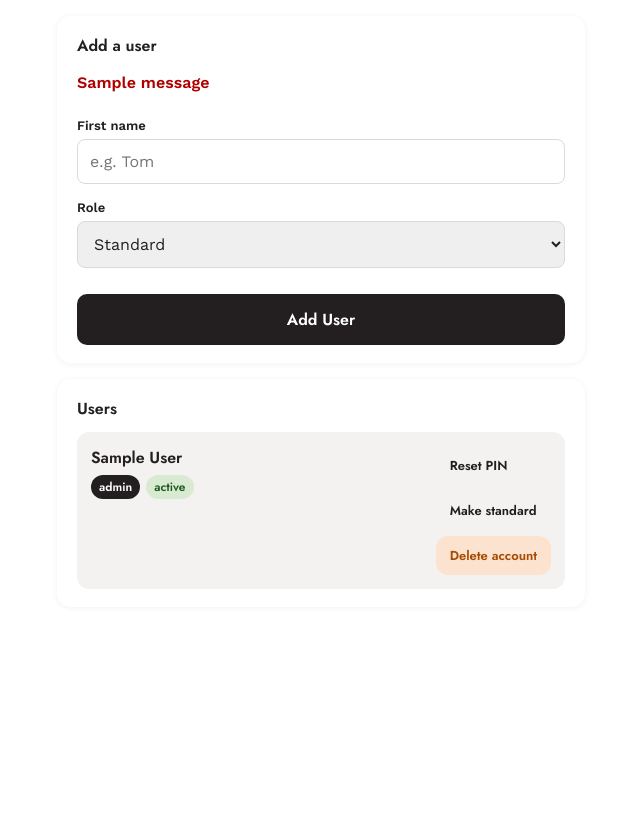
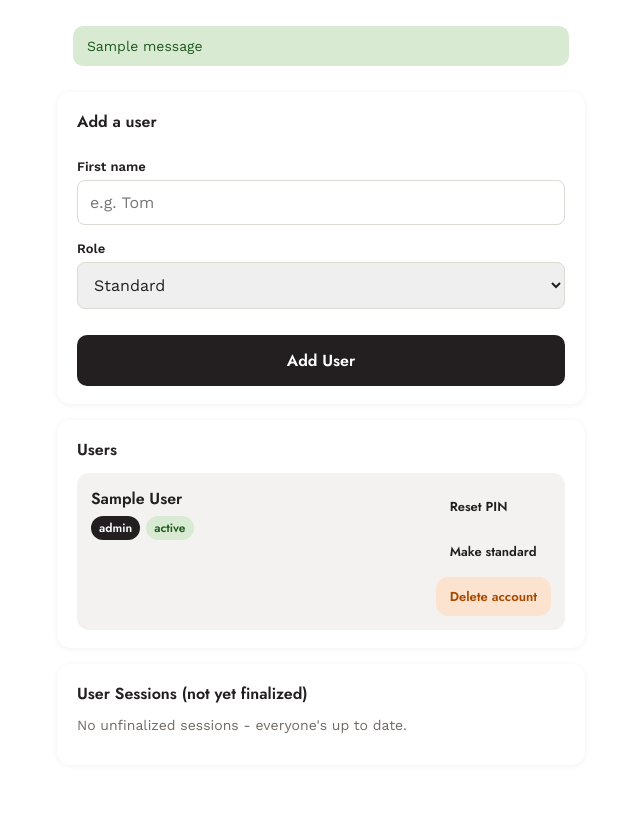
Before and after one commit to nesubat/Campaign-Photo-Portal, a Flask app: page /admin in a window 1280 px wide. Shown: the part 64-885 px from the top of the page, without its empty margins (319-959 px from the left). Before the commit the page ends 653 px from the top, so only its background shows below. Run offline with Flask 3, Linux system fonts and the light colour scheme; the visitor is signed in with stand-in values (Sample User, id 1); tables that the repository leaves empty hold one stand-in row (values such as "Sample post"); one stand-in notice (Sample message) is shown; some libraries are stand-ins or nearby versions.

Commit message:
Add session management: resume/delete/rename, admin oversight, camera status-bar fix
- Job-number page: lists the user's own unfinalized sessions ("Active
  Sessions"), each resumable or deletable; submitting a job+type that
  already has an open session now shows an explicit Continue/Start New
  choice instead of silently resuming (and silently dropping the
  keep-logs checkbox).
- Session page: job number can be corrected mid-session (moves photos
  and merges consignment logs if the corrected number already has one),
  a Delete wipes the whole session, and Cancel returns home without
  losing it. All three are blocked once a batch is submitted.
- Delete now runs via fetch instead of a form POST, so the row just
  disappears from the list instead of reloading the page.
- Admin page: new "User Sessions" section lists every unfinalized
  session across all employees, grouped by employee, oldest first, with
  View/Delete actions.
- Session start times now display as "YYYY/MM/DD hh:mm:ss AM/PM
  AEST/AEDT" everywhere they're shown.
- Added a theme-color meta tag + a visibilitychange repaint, fixing the
  Android status bar staying black after using the camera capture
  button.

```diff
--- a/app.py
+++ b/app.py
@@ -22,7 +22,7 @@ import io
 import re
 import sqlite3
 import uuid
-from datetime import timedelta
+from datetime import datetime, timedelta
 
 from flask import (
     Flask, abort, flash, g, jsonify, redirect, render_template, request, send_from_directory,
@@ -66,6 +66,29 @@ def _load_user():
 @app.context_processor
 def _inject_user():
     return {"current_user": g.user}
+
+
+def _format_started_at(iso_str):
+    """Reformats a stored started_at timestamp (already in the server's own
+    local time - see db.now_iso, which calls astimezone()) into
+    "YYYY/MM/DD hh:mm:ss AM/PM ZONE" for display. The zone label is read off
+    the timestamp's actual UTC offset (AEDT during daylight saving, AEST
+    otherwise) rather than hardcoded, so it stays correct across the
+    changeover instead of just always saying one or the other."""
+    if not iso_str:
+        return ""
+    dt = datetime.fromisoformat(iso_str)
+    offset = dt.utcoffset()
+    if offset == timedelta(hours=11):
+        zone = "AEDT"
+    elif offset == timedelta(hours=10):
+        zone = "AEST"
+    else:
+        zone = dt.strftime("%z")
+    return f"{dt.strftime('%Y/%m/%d %I:%M:%S %p')} {zone}"
+
+
+app.jinja_env.filters["started_at"] = _format_started_at
 
 
 def sanitize_for_filename(raw: str) -> str:
@@ -227,7 +250,13 @@ def change_pin():
 @app.route("/admin")
 @auth.admin_required
 def admin_page():
-    return render_template("admin.html", users=db.list_users())
+    sessions_by_employee = {}
+    for row in db.list_all_open_sessions():
+        sessions_by_employee.setdefault(row["employee_name"], []).append(row)
+    return render_template(
+        "admin.html", users=db.list_users(), sessions_by_employee=sessions_by_employee,
+        categories=CATEGORIES, consignment_logging_category=CONSIGNMENT_LOGGING_CATEGORY,
+    )
 
 
 @app.route("/admin/users", methods=["POST"])
@@ -437,13 +466,26 @@ def _own_session_or_403(sess):
 @app.route("/session/<session_id>/delete", methods=["POST"])
 @auth.login_required
 def delete_session(session_id):
+    """Plain form fallback: deletes then redirects (with a flash) to `next`
+    (defaults to "/"). The list pages (Active Sessions, admin's User
+    Sessions) submit this via fetch instead - see topbar.js - so the row
+    just disappears in place rather than reloading the whole page; `ajax=1`
+    marks that case and gets a bare JSON result with no flash/redirect,
+    since there's no page load left for a flash to appear on."""
+    is_ajax = request.form.get("ajax") == "1"
+    next_url = request.form.get("next") or "/"
     sess = db.get_session(session_id)
     if not sess:
+        if is_ajax:
+            return jsonify(ok=False, error="Session not found."), 404
         abort(404)
     _own_session_or_403(sess)
     if sess["finalized_at"]:
-        flash("This batch was already submitted - it can't be deleted.")
-        return redirect("/")
+        message = "This batch was already submitted - it can't be deleted."
+        if is_ajax:
+            return jsonify(ok=False, error=message), 400
+        flash(message)
+        return redirect(next_url)
 
     job_number, category = sess["job_number"], sess["category"]
     touched_consignments = set()
@@ -458,8 +500,10 @@ def delete_session(session_id):
     db.delete_session(session_id)
     _cleanup_empty_job_dir(job_number, category)
 
+    if is_ajax:
+        return jsonify(ok=True)
     flash(f"Session for {job_number} deleted.", "success")
-    return redirect("/")
+    return redirect(next_url)
 
 
 @app.route("/session/<session_id>/edit-job-number", methods=["POST"])
--- a/db.py
+++ b/db.py
@@ -254,6 +254,22 @@ def list_open_sessions(employee_name):
            WHERE s.employee_name = ? AND s.finalized_at IS NULL
            ORDER BY s.started_at DESC""",
         (employee_name,),
+    ).fetchall()
+
+
+def list_all_open_sessions():
+    """Every unfinalized session across every employee, ordered employee
+    first (alphabetically) then oldest-started first within each employee -
+    powers the admin page's view of who has folders sitting around that were
+    never submitted, so admin can nudge the employee to finish them or
+    finalize them directly. app.py just groups these already-ordered rows by
+    employee_name; a plain dict preserves that order."""
+    conn = get_conn()
+    return conn.execute(
+        """SELECT s.*, (SELECT COUNT(*) FROM uploads u WHERE u.session_id = s.id) AS photo_count
+           FROM sessions s
+           WHERE s.finalized_at IS NULL
+           ORDER BY s.employee_name COLLATE NOCASE ASC, s.started_at ASC"""
     ).fetchall()
 
 
--- a/static/style.css
+++ b/static/style.css
@@ -367,6 +367,13 @@ h1, h2, .job, .btn, .consignment-card-header, .user-row-name, .badge, .user-menu
 .badge-ok { background: var(--good-bg); color: var(--good); }
 .badge-warn { background: var(--warn-bg); color: var(--warn); }
 
+.employee-group { margin-bottom: 18px; }
+.employee-group:last-child { margin-bottom: 0; }
+.employee-group-name {
+  font-size: 13px; font-weight: 600; color: var(--ink-soft); margin: 0 0 8px;
+  text-transform: uppercase; letter-spacing: 0.03em;
+}
+
 .user-list { display: flex; flex-direction: column; gap: 10px; }
 .user-row {
   display: flex; justify-content: space-between; align-items: flex-start; gap: 12px;
--- a/static/topbar.js
+++ b/static/topbar.js
@@ -20,3 +20,49 @@
     });
   });
 })();
+
+// On Android/Pixel Chrome, launching the native Camera app via
+// <input capture> (see upload.html's cameraInput) sometimes leaves the
+// system status bar painted black after returning to the page - Chrome
+// only reliably repaints it to the page's theme-color on some real change,
+// not just on regaining focus. Re-writing the same content value here forces
+// that repaint once the tab is visible again.
+(function () {
+  var meta = document.querySelector('meta[name="theme-color"]');
+  if (!meta) return;
+  document.addEventListener('visibilitychange', function () {
+    if (document.visibilityState === 'visible') {
+      meta.setAttribute('content', meta.getAttribute('content'));
+    }
+  });
+})();
+
+// Delete-session forms in a list (Active Sessions on the job-number page,
+// User Sessions on the admin page) - submitted via fetch instead of a plain
+// form POST so the row just disappears in place, rather than reloading the
+// whole page and dropping the admin/user back at the top of a long list.
+(function () {
+  document.querySelectorAll('form.delete-session-form').forEach(function (form) {
+    form.addEventListener('submit', function (e) {
+      e.preventDefault();
+      var message = form.dataset.confirm || 'Delete this session and all its photos? This cannot be undone.';
+      if (!confirm(message)) return;
+
+      var row = form.closest('.session-row, .user-row');
+      var formData = new FormData(form);
+      formData.set('ajax', '1');
+      fetch(form.action, { method: 'POST', body: formData })
+        .then(function (r) { return r.json(); })
+        .then(function (data) {
+          if (!data.ok) {
+            alert(data.error || 'Could not delete this session.');
+            return;
+          }
+          if (row) row.remove();
+        })
+        .catch(function () {
+          alert('Could not delete this session - check your connection and try again.');
+        });
+    });
+  });
+})();
--- a/templates/admin.html
+++ b/templates/admin.html
@@ -3,6 +3,7 @@
 <head>
   <meta charset="utf-8">
   <meta name="viewport" content="width=device-width, initial-scale=1, maximum-scale=1">
+  <meta name="theme-color" content="#231f20">
   <title>Admin - Campaign Photo Portal</title>
   <link rel="stylesheet" href="/static/style.css">
 </head>
@@ -21,11 +22,15 @@
   </header>
 
   <div class="admin-body">
+    {% with messages = get_flashed_messages(with_categories=true) %}
+      {% for category, msg in messages %}
+        {% if category == 'success' %}<p class="banner done">{{ msg }}</p>
+        {% else %}<p class="error">{{ msg }}</p>{% endif %}
+      {% endfor %}
+    {% endwith %}
+
     <section class="admin-card">
       <h2>Add a user</h2>
-      {% with messages = get_flashed_messages() %}
-      {% if messages %}<p class="error">{{ messages[0] }}</p>{% endif %}
-      {% endwith %}
       <form method="post" action="/admin/users" class="form">
         <label for="new_name">First name</label>
         <input id="new_name" name="name" type="text" placeholder="e.g. Tom" autocomplete="off" required>
@@ -83,6 +88,41 @@
         {% endfor %}
       </div>
     </section>
+
+    <section class="admin-card">
+      <h2>User Sessions (not yet finalized)</h2>
+      {% if not sessions_by_employee %}
+      <p class="sub">No unfinalized sessions - everyone's up to date.</p>
+      {% endif %}
+      {% for employee, sessions in sessions_by_employee.items() %}
+      <div class="employee-group">
+        <h3 class="employee-group-name">{{ employee }}</h3>
+        <div class="user-list">
+          {% for s in sessions %}
+          <div class="user-row">
+            <div class="user-row-info">
+              <div class="user-row-name">{{ s['job_number'] }} - {{ categories.get(s['category'], s['category']) }}</div>
+              <div class="user-row-badges">
+                <span class="badge">{{ s['photo_count'] }} photo(s)</span>
+                {% if s['category'] == consignment_logging_category %}
+                <span class="badge {{ 'badge-ok' if s['keep_logs'] else '' }}">logs {{ 'on' if s['keep_logs'] else 'off' }}</span>
+                {% endif %}
+                <span class="badge">started {{ s['started_at']|started_at }}</span>
+              </div>
+            </div>
+            <div class="user-row-actions">
+              <a href="/session/{{ s['id'] }}" class="btn secondary small">View</a>
+              <form method="post" action="/session/{{ s['id'] }}/delete" class="inline-form delete-session-form">
+                <input type="hidden" name="next" value="/admin">
+                <button type="submit" class="btn danger small">Delete</button>
+              </form>
+            </div>
+          </div>
+          {% endfor %}
+        </div>
+      </div>
+      {% endfor %}
+    </section>
   </div>
   <script src="/static/topbar.js"></script>
 </body>
--- a/templates/change_pin.html
+++ b/templates/change_pin.html
@@ -3,6 +3,7 @@
 <head>
   <meta charset="utf-8">
   <meta name="viewport" content="width=device-width, initial-scale=1, maximum-scale=1">
+  <meta name="theme-color" content="#231f20">
   <title>Change PIN - Campaign Photo Portal</title>
   <link rel="stylesheet" href="/static/style.css">
 </head>
--- a/templates/gallery.html
+++ b/templates/gallery.html
@@ -3,6 +3,7 @@
 <head>
   <meta charset="utf-8">
   <meta name="viewport" content="width=device-width, initial-scale=1, maximum-scale=1">
+  <meta name="theme-color" content="#231f20">
   <title>{{ job_number }} - Gallery</title>
   <link rel="stylesheet" href="/static/style.css">
 </head>
--- a/templates/index.html
+++ b/templates/index.html
@@ -3,6 +3,7 @@
 <head>
   <meta charset="utf-8">
   <meta name="viewport" content="width=device-width, initial-scale=1, maximum-scale=1">
+  <meta name="theme-color" content="#231f20">
   <title>Campaign Photo Portal</title>
   <link rel="stylesheet" href="/static/style.css">
 </head>
@@ -92,13 +93,12 @@
               {% if s['category'] == consignment_logging_category %}
               <span class="badge {{ 'badge-ok' if s['keep_logs'] else '' }}">logs {{ 'on' if s['keep_logs'] else 'off' }}</span>
               {% endif %}
-              <span class="badge">started {{ s['started_at'] }}</span>
+              <span class="badge">started {{ s['started_at']|started_at }}</span>
             </div>
           </div>
           <div class="session-row-actions">
             <a href="/session/{{ s['id'] }}" class="btn primary small">Continue</a>
-            <form method="post" action="/session/{{ s['id'] }}/delete" class="inline-form"
-                  onsubmit="return confirm('Delete this session and all its photos? This cannot be undone.');">
+            <form method="post" action="/session/{{ s['id'] }}/delete" class="inline-form delete-session-form">
               <button type="submit" class="btn danger small">Delete</button>
             </form>
           </div>
--- a/templates/login.html
+++ b/templates/login.html
@@ -3,6 +3,7 @@
 <head>
   <meta charset="utf-8">
   <meta name="viewport" content="width=device-width, initial-scale=1, maximum-scale=1">
+  <meta name="theme-color" content="#231f20">
   <title>Log In - Campaign Photo Portal</title>
   <link rel="stylesheet" href="/static/style.css">
 </head>
--- a/templates/upload.html
+++ b/templates/upload.html
@@ -3,6 +3,7 @@
 <head>
   <meta charset="utf-8">
   <meta name="viewport" content="width=device-width, initial-scale=1, maximum-scale=1">
+  <meta name="theme-color" content="#231f20">
   <title>{{ session['job_number'] }} - Photo Upload</title>
   <link rel="stylesheet" href="/static/style.css">
 </head>
```
